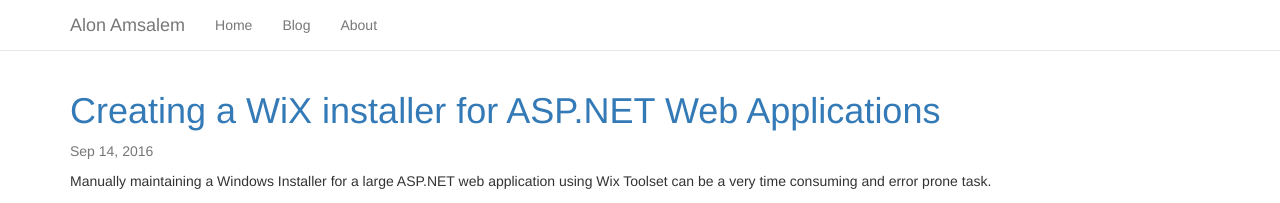
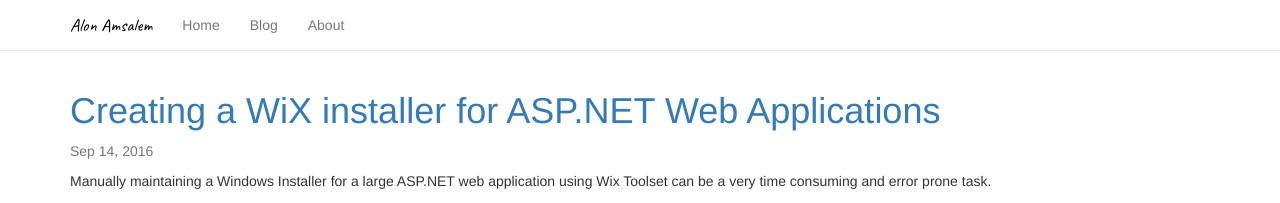
Before and after one commit to AlonAm/alonam.github.io, a Jekyll site: the page built from index.html, in a window 1280 px wide. Shown: the top 203 px of the page. Built offline with Jekyll 4.4.1, drawn with Linux system fonts in a browser that asks for light colours; nearby versions of some CDN libraries.

Commit message:
Update style.css

```diff
--- a/css/style.css
+++ b/css/style.css
@@ -17,7 +17,8 @@
 }
 
 .navbar-default .navbar-brand {
-
+	color:black;
+	font-family: 'Caveat', cursive;
 }
 
 /*
```
